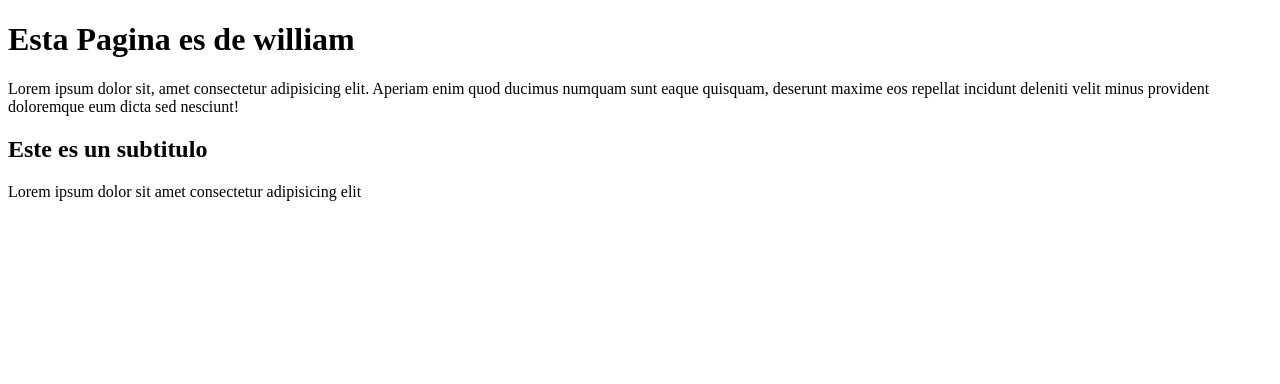
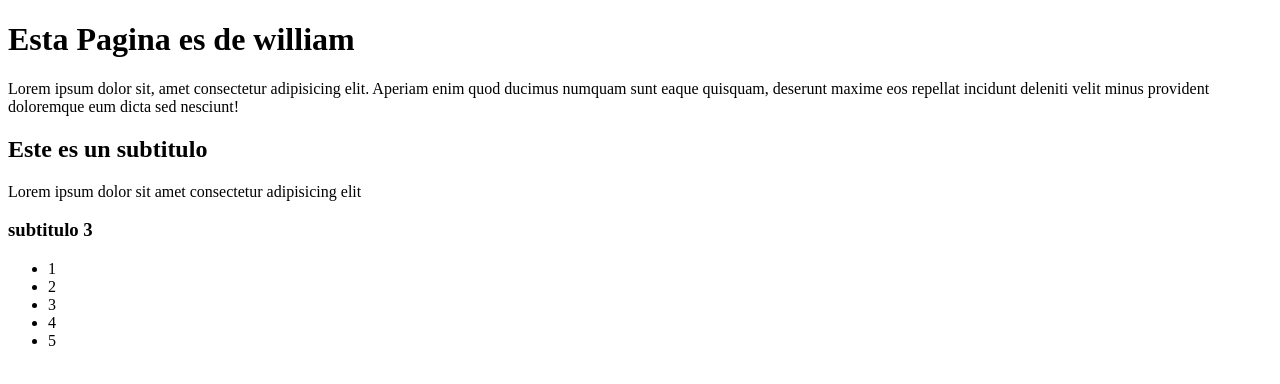
Before and after one commit to Vegas-Studio/paginaTest, a plain HTML site: page index.html in a window 1280 px wide. Drawn offline with Linux system fonts and the light colour scheme.

Commit message:
agregue una lista desordenada

```diff
--- a/index.html
+++ b/index.html
@@ -11,5 +11,14 @@
 
     <h2>Este es un subtitulo</h2>
     <span>Lorem ipsum dolor sit amet consectetur adipisicing elit</span>
+
+    <h3>subtitulo 3</h3>
+    <ul>
+        <li>1</li>
+        <li>2</li>
+        <li>3</li>
+        <li>4</li>
+        <li>5</li>
+    </ul>
 </body>
 </html>
```
